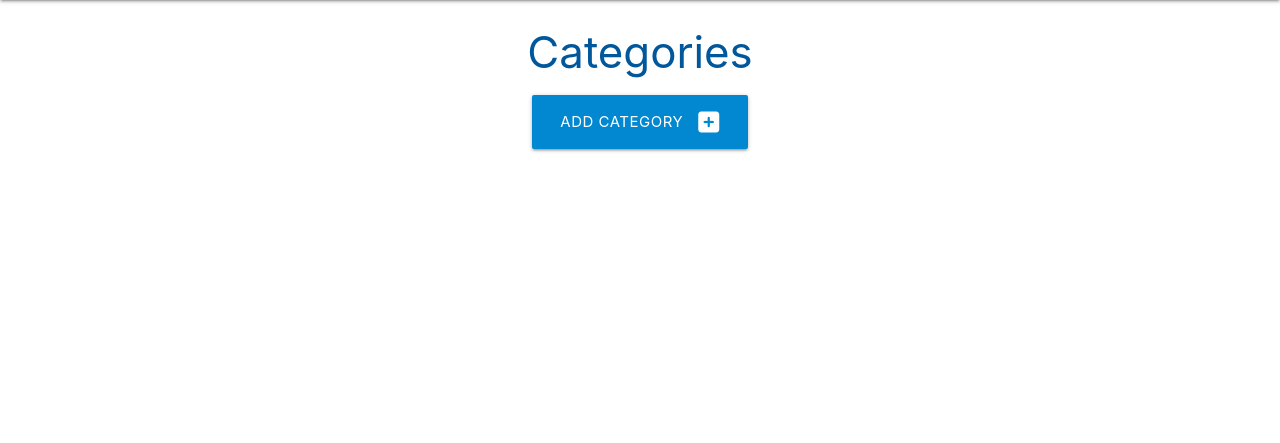
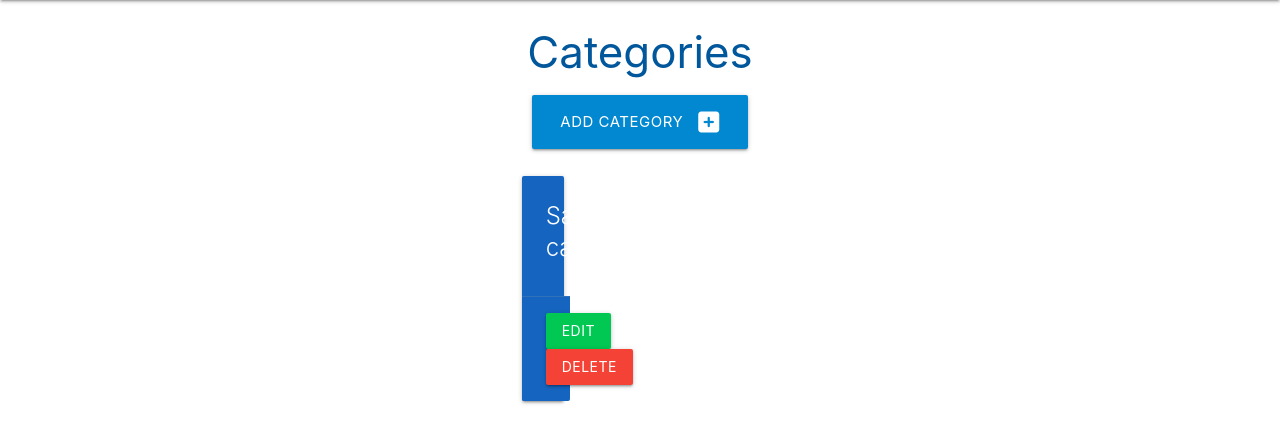
Before and after one commit to paddyw11/task-manager, a Flask app: page /categories in a window 1280 px wide. Shown: the part 64-507 px from the top of the page. Run offline with Flask 3, Linux system fonts and the light colour scheme; tables that the repository leaves empty hold one stand-in row (values such as "Sample post").

Commit message:
Added Read functionality

```diff
--- a/taskmanager/routes.py
+++ b/taskmanager/routes.py
@@ -8,7 +8,8 @@ def home():
 
 @app.route("/categories")
 def categories():
-    return render_template("categories.html")
+    categories = list(Category.query.order_by(Category.category_name).all())
+    return render_template("categories.html", categories=categories)
 
 @app.route("/add_category", methods=["GET", "POST"])
 def add_category():
--- a/taskmanager/static/css/style.css
+++ b/taskmanager/static/css/style.css
@@ -7,7 +7,3 @@ body {
   main {
     flex: 1 0 auto;
   }
-
-  footer {
-    display: hidden;
-  }
--- a/taskmanager/templates/categories.html
+++ b/taskmanager/templates/categories.html
@@ -11,4 +11,21 @@
     </div>
 </div>
 
+
+<div class="row">
+    {% for category in categories %}
+    <div class="col s12 m6 l3">
+      <div class="card blue darken-3 center-align">
+        <div class="card-content white-text">
+          <span class="card-title">{{ category.category_name }}</span>
+        </div>
+        <div class="card-action">
+          <a href="#" class="btn green accent-4">Edit</a>
+          <a href="#" class="btn red">Delete</a>
+        </div>
+      </div>
+    </div>
+    {% endfor %}
+  </div>
+
 {% endblock %}
```
